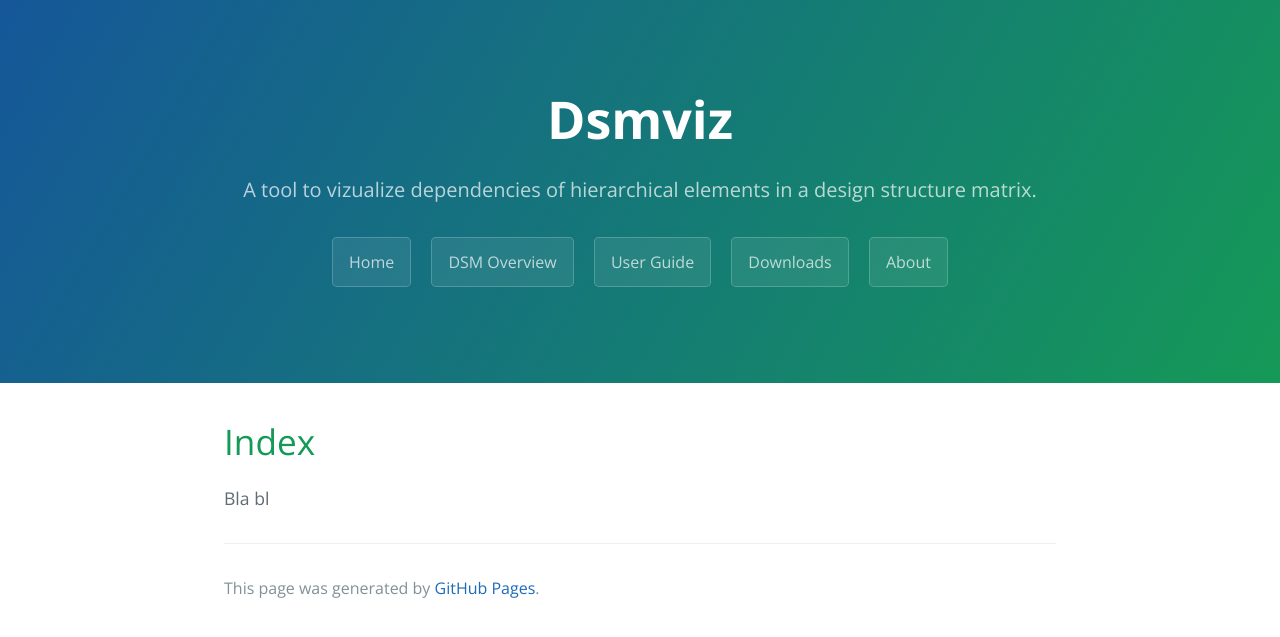
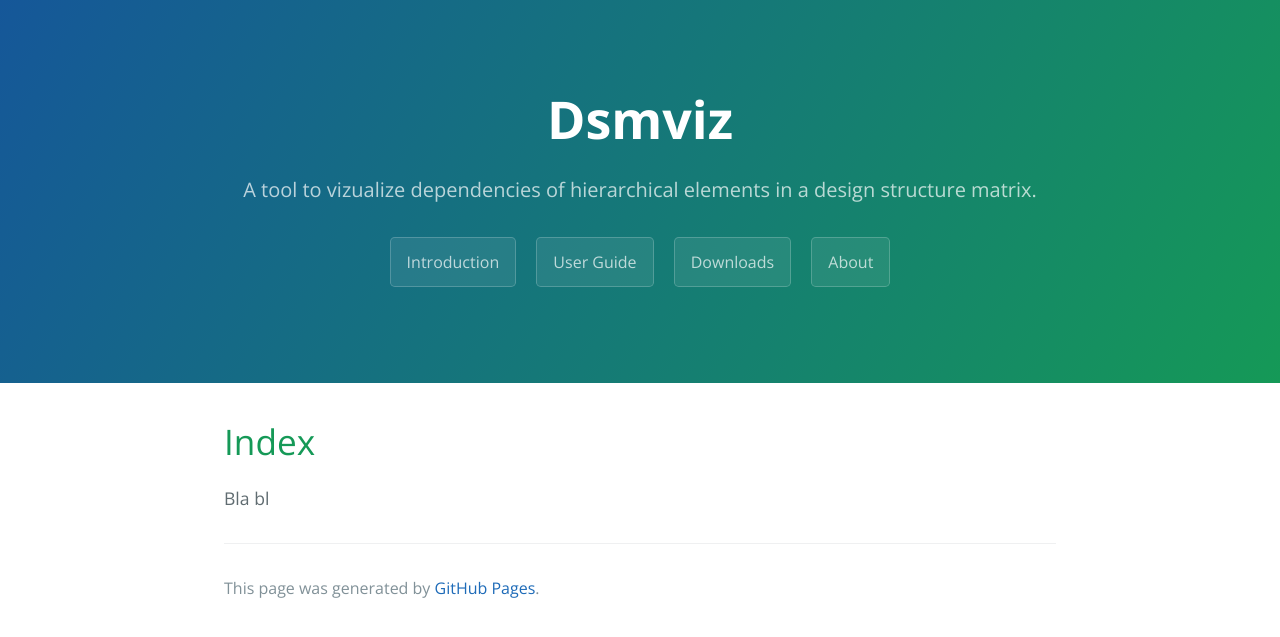
Before and after one commit to dsmviz/dsmviz.github.io, a Jekyll site: the page built from index.md, in a window 1280 px wide. Shown: the top 637 px of the page. Built offline with Jekyll 4.4.1, drawn with Linux system fonts in a browser that asks for light colours; our own code applies the rules of GitHub Pages for plain Markdown files.

Commit message:
Update default.html

```diff
--- a/_layouts/default.html
+++ b/_layouts/default.html
@@ -13,8 +13,7 @@
     <section class="page-header">
       <h1 class="project-name">{{ site.title | default: site.github.repository_name }}</h1>
       <h2 class="project-tagline">{{ site.description | default: site.github.project_tagline }}</h2>
-        <a href="https://dsmviz.github.io/index"        class="btn">Home</a>
-        <a href="https://dsmviz.github.io/dsm_overview" class="btn">DSM Overview</a>
+        <a href="https://dsmviz.github.io/index"        class="btn">Introduction</a>
         <a href="https://dsmviz.github.io/user_guide"   class="btn">User Guide</a>
         <a href="https://dsmviz.github.io/downloads"    class="btn">Downloads</a>
         <a href="https://dsmviz.github.io/about"        class="btn">About</a>
```
